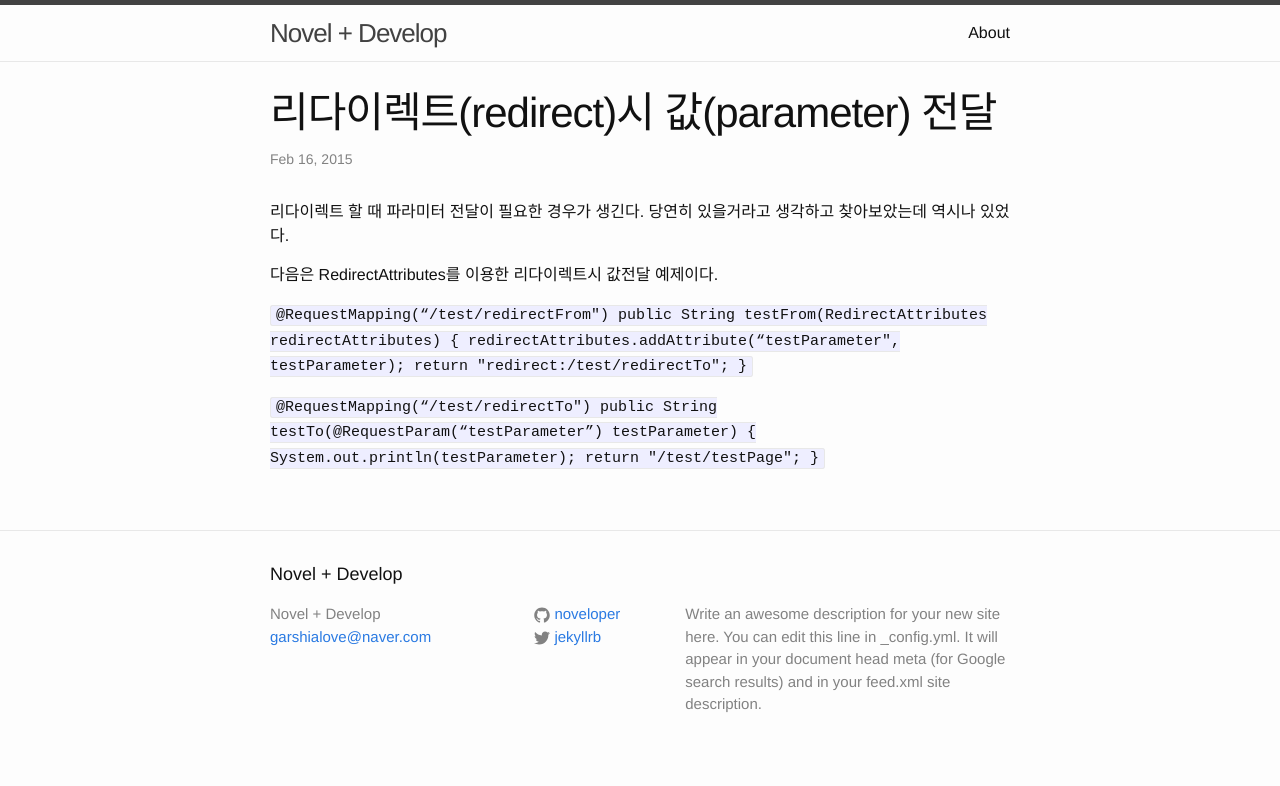
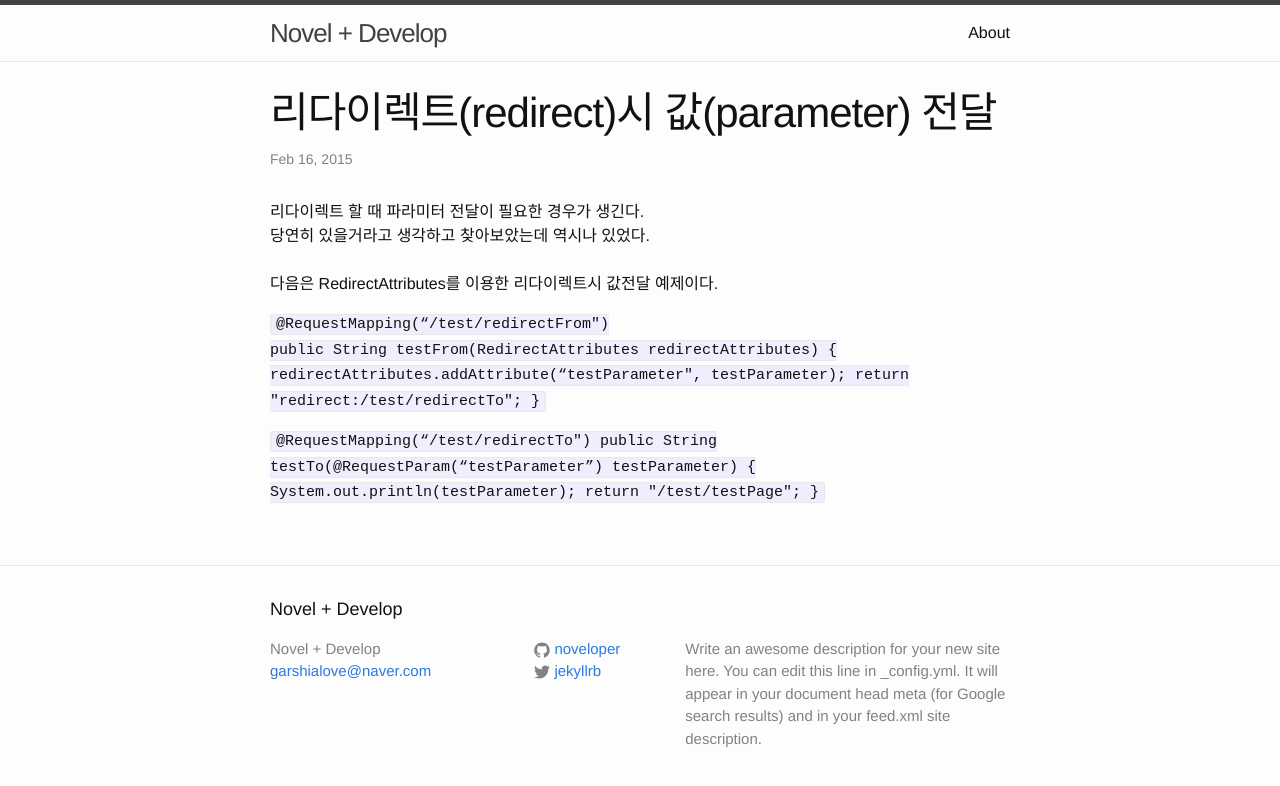
Before and after one commit to sungbine/blog, a Jekyll site: the page built from _posts/2015-02-16-how-transport-parateter-when-redirect.markdown, in a window 1280 px wide. Shown: the top 786 px of the page. Built offline with Jekyll 4.4.1, drawn with Linux system fonts in a browser that asks for light colours.

Commit message:
Update 2015-02-16-how-transport-parateter-when-redirect.markdown

```diff
--- a/_posts/2015-02-16-how-transport-parateter-when-redirect.markdown
+++ b/_posts/2015-02-16-how-transport-parateter-when-redirect.markdown
@@ -4,13 +4,13 @@ title:  "리다이렉트(redirect)시 값(parameter) 전달"
 categories: Spring
 ---
 
-리다이렉트 할 때 파라미터 전달이 필요한 경우가 생긴다.
-당연히 있을거라고 생각하고 찾아보았는데 역시나 있었다.
-
-다음은 RedirectAttributes를 이용한 리다이렉트시 값전달 예제이다.
+리다이렉트 할 때 파라미터 전달이 필요한 경우가 생긴다. <br>
+당연히 있을거라고 생각하고 찾아보았는데 역시나 있었다. <br>
+<br>
+다음은 RedirectAttributes를 이용한 리다이렉트시 값전달 예제이다. <br>
 
 <code>
-@RequestMapping(“/test/redirectFrom")
+@RequestMapping(“/test/redirectFrom") <br>
 public String testFrom(RedirectAttributes redirectAttributes) {
 	redirectAttributes.addAttribute(“testParameter", testParameter);
 	return "redirect:/test/redirectTo";
```
